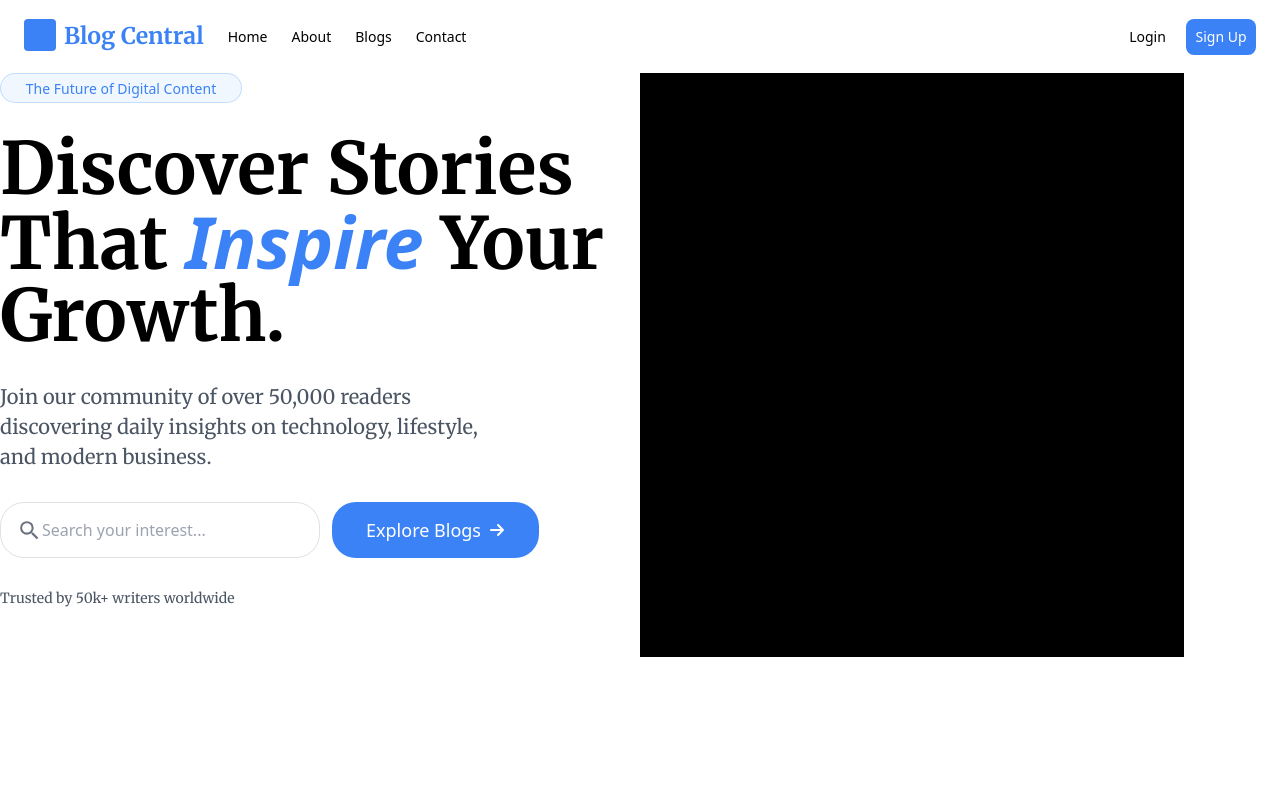
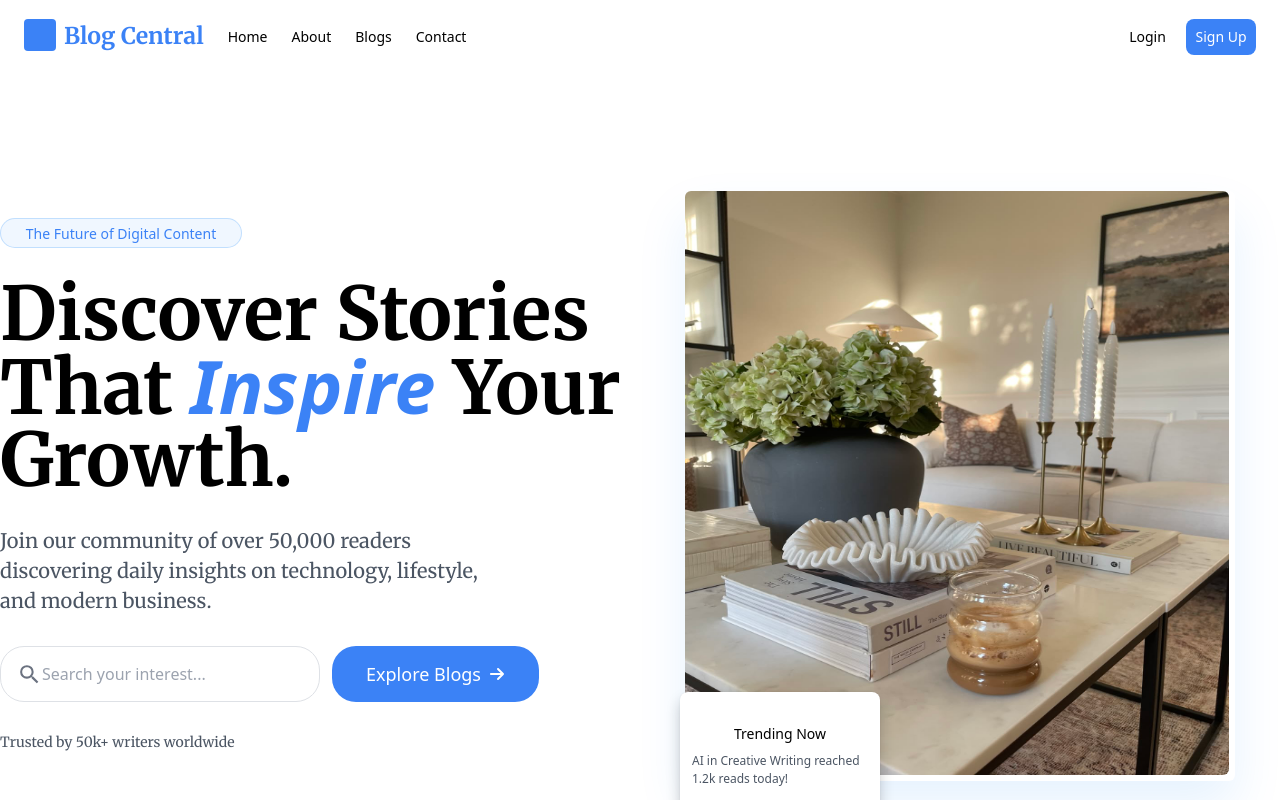
Before and after one commit to MuhammadFaizan144/Blog_website, a React (Vite) app in the folder client/: page / in a window 1280 px wide. Shown: the top 800 px of the page. Built offline with nearby package versions, Linux system fonts and the light colour scheme.

Commit message:
Add side picture in hero

```diff
--- a/client/src/page/Home.jsx
+++ b/client/src/page/Home.jsx
@@ -8,11 +8,11 @@ const Home = () => {
     <main className='flex justify-center items-center '>
         {/* hero */}
       <section className='grid grid-cols-2 max-w-[1440px] h-[825px]'>
-        <div className="flex flex-col gap-[30px]">
+        <div className="flex flex-col gap-[30px]  justify-center ">
             <div className="flex justify-center items-center w-[242px] h-[30px] bg-[#F0F7FFFF] rounded-3xl border border-[#067FF933]">
                 <p className='font-sans text-[14px] text-blue-500'>The Future of Digital Content</p>
             </div>
-            <h2 className="text-[72px] font-merriweather font-bold leading-[72px] max-w[545px]">
+            <h2 className="text-[74px] font-merriweather font-bold leading-[72px] max-w[545px]">
                 Discover Stories That <span className='text-blue-500 font-sans font-bold italic'>Inspire</span> Your Growth.
             </h2>
             <p className='text-[20px] font-merriweather text-gray-600 max-w-[488px]'>Join our community of over 50,000 readers discovering daily insights on technology, lifestyle, and modern business.</p>
@@ -28,8 +28,14 @@ const Home = () => {
                 <p className='text-[14px] font-merriweather text-gray-600'>Trusted by 50k+ writers worldwide</p>
             </div>
         </div>
-        <div className="">
-          <div className="w-[544px] h-[584px] bg-black"></div>
+        <div className="flex justify-center items-center relative">
+          <div className="w-[550px] h-[590px] rounded-md shadow-[0px_25px_50px_#067FF91A,0px_0px_0px_#171a1f00] border- border-[#ffffff] ">
+          <img src="/images/hero.jpg" alt="" className='w-[544px] h-[584px] rounded-md'/>
+          </div>
+          <div className="w-[200px] h-[126px] absolute font-sans border-[#DEE1E6FF] bg-white rounded-lg left-[40px] bottom-[80px] flex justify-center items-center flex-col p-3 gap-2 shadow-[0px_0px_2px_#171a1f14,0px_8.5px_13.75px_#171a1f38]">
+            <h6 className='text-[14px] text-black'>Trending Now</h6>
+            <p className='text-[12px] text-gray-600'>AI in Creative Writing reached 1.2k reads today!</p>
+          </div>
         </div>
       </section>
     </main>
```
Also changed, not shown: client/images/hero.jpg (added).
